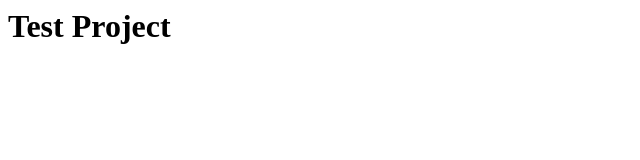
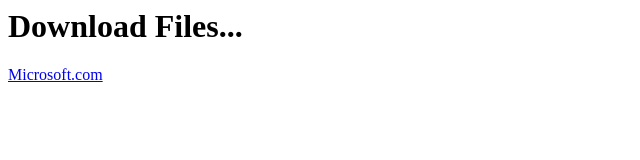
Before and after one commit to vosooghi/vosooghi.github.io, a plain HTML site: page index.html in a window 1280 px wide. Shown: the whole page, without its empty margins (0-640 px from the left). Drawn offline with Linux system fonts and the light colour scheme.

Commit message:
Update and rename Index.html to index.html

```diff
--- a/Index.html
+++ b/index.html
@@ -3,6 +3,7 @@
 <title>Test Project</title>
 </head>
 <body>
-<h1>Test Project</h1>
+<h1>Download Files...</h1>
+  <a href="Microsoft.com">Microsoft.com</a>
 </body>
 </html>
```
